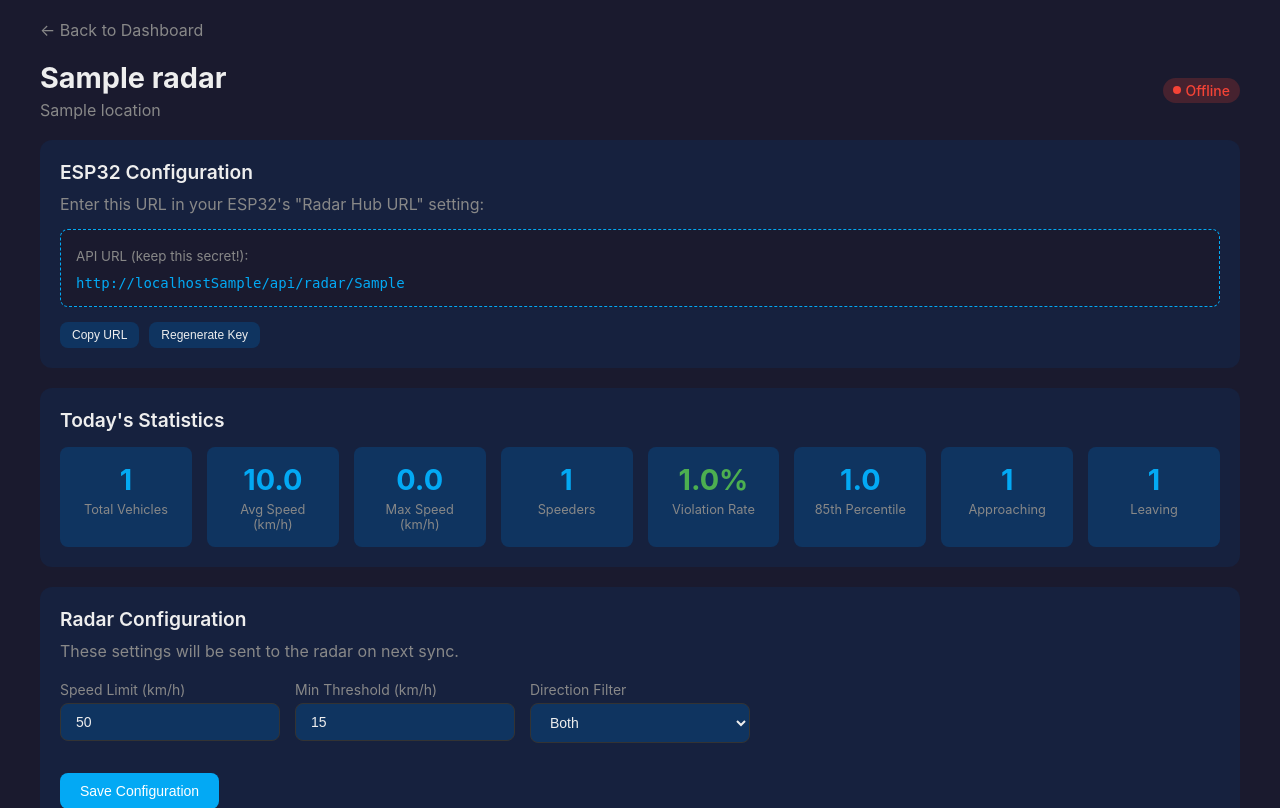
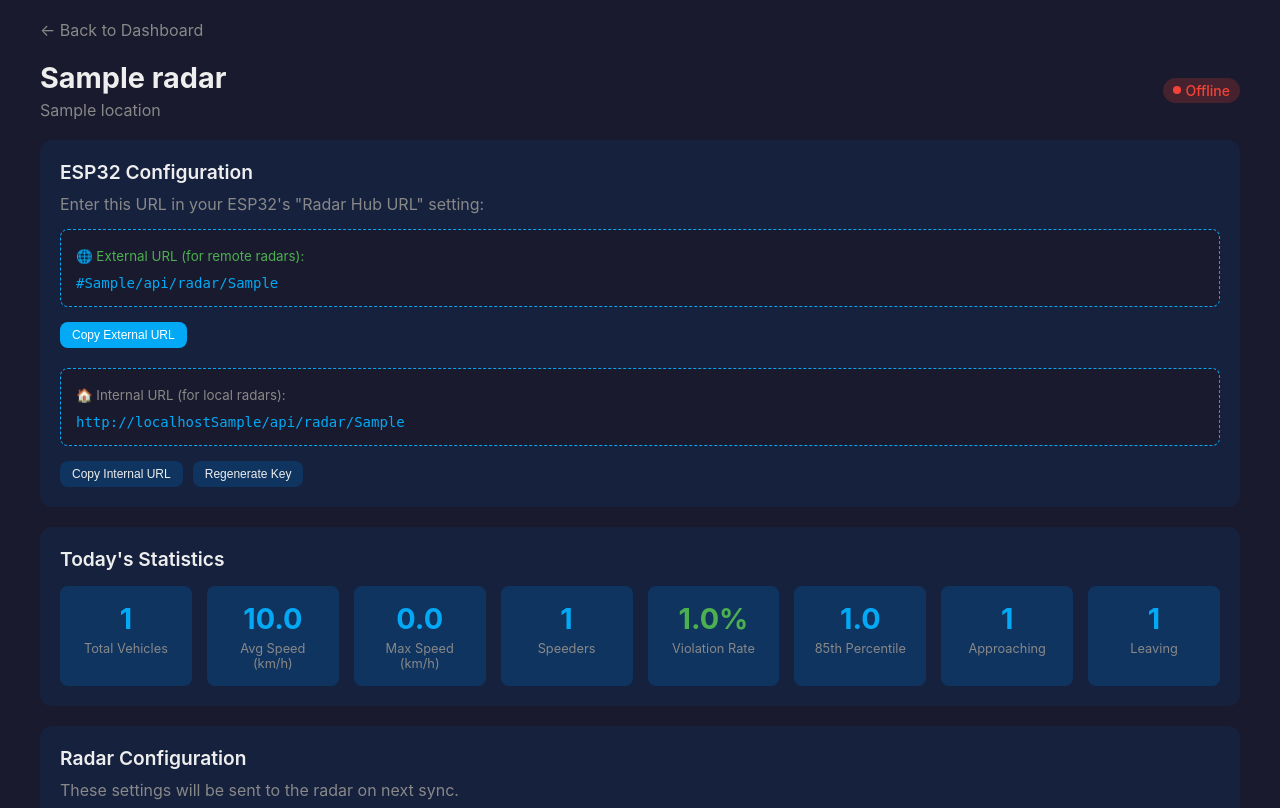
Before and after one commit to btzll1412/speed-radar, a FastAPI app: template speed_radar_hub/templates/radar_detail.html in a window 1280 px wide. Shown: the top 808 px of the page. Run offline with FastAPI, Linux system fonts and the light colour scheme; the template is opened without the code that fills it: most values are stand-ins (such as "Sample title", 1, 10 or a date in 2020).

Commit message:
Add external_url config option for Cloudflare Tunnel support
- Added external_url option in add-on configuration
- UI shows both external and internal URLs when configured
- External URL used for remote radars via Cloudflare Tunnel
- Shows tip to configure external_url when not set

To use: Add-on Configuration → set external_url to your tunnel URL
Example: https://smart.rosenberg21.com

https://claude.ai/code/session_01EDZC8HLB9gXQsTMyq7C9HT

```diff
--- a/speed_radar_hub/app/main.py
+++ b/speed_radar_hub/app/main.py
@@ -20,6 +20,7 @@ from .mqtt import MQTTClient
 
 # Configuration from environment
 INGRESS_PATH = os.environ.get("INGRESS_PATH", "")
+EXTERNAL_URL = os.environ.get("EXTERNAL_URL", "")  # e.g., https://smart.rosenberg21.com
 MQTT_HOST = os.environ.get("MQTT_HOST", "core-mosquitto")
 MQTT_PORT = int(os.environ.get("MQTT_PORT", 1883))
 MQTT_USERNAME = os.environ.get("MQTT_USERNAME", "")
@@ -128,7 +129,8 @@ async def radar_detail(request: Request, radar_id: int):
     return templates.TemplateResponse("radar_detail.html", {
         "request": request,
         "radar": radar,
-        "ingress_path": INGRESS_PATH
+        "ingress_path": INGRESS_PATH,
+        "external_url": EXTERNAL_URL
     })
 
 
--- a/speed_radar_hub/config.yaml
+++ b/speed_radar_hub/config.yaml
@@ -35,6 +35,7 @@ options:
   mqtt_port: 1883
   mqtt_username: ""
   mqtt_password: ""
+  external_url: ""
   data_retention_days: 30
   timezone: "UTC"
 
@@ -43,6 +44,7 @@ schema:
   mqtt_port: port
   mqtt_username: str?
   mqtt_password: password?
+  external_url: url?
   data_retention_days: int(1,365)
   timezone: str
 
--- a/speed_radar_hub/templates/radar_detail.html
+++ b/speed_radar_hub/templates/radar_detail.html
@@ -44,14 +44,41 @@
     <p style="color: var(--text-muted); margin: 10px 0;">
         Enter this URL in your ESP32's "Radar Hub URL" setting:
     </p>
+
+    {% if external_url %}
+    <!-- External URL (for Cloudflare Tunnel / remote access) -->
+    <div class="api-key-box" style="margin-bottom: 15px;">
+        <small style="color: var(--success);">🌐 External URL (for remote radars):</small>
+        <code id="api-url-external">{{ external_url }}{{ ingress_path }}/api/radar/{{ radar.api_key }}</code>
+    </div>
+    <div style="display: flex; gap: 10px; margin-bottom: 20px;">
+        <button onclick="copyApiUrl('external')" class="btn btn-primary btn-sm">
+            Copy External URL
+        </button>
+    </div>
+
+    <!-- Internal URL -->
+    <div class="api-key-box">
+        <small style="color: var(--text-muted);">🏠 Internal URL (for local radars):</small>
+        <code id="api-url-internal">{{ request.url.scheme }}://{{ request.url.netloc }}{{ ingress_path }}/api/radar/{{ radar.api_key }}</code>
+    </div>
+    <div style="display: flex; gap: 10px; margin-top: 10px;">
+        <button onclick="copyApiUrl('internal')" class="btn btn-secondary btn-sm">
+            Copy Internal URL
+        </button>
+    {% else %}
     <div class="api-key-box">
         <small style="color: var(--text-muted);">API URL (keep this secret!):</small>
-        <code id="api-url">{{ request.url.scheme }}://{{ request.url.netloc }}{{ ingress_path }}/api/radar/{{ radar.api_key }}</code>
+        <code id="api-url-internal">{{ request.url.scheme }}://{{ request.url.netloc }}{{ ingress_path }}/api/radar/{{ radar.api_key }}</code>
     </div>
+    <p style="color: var(--warning); font-size: 12px; margin-top: 10px;">
+        💡 Tip: Set "external_url" in add-on config for Cloudflare Tunnel access
+    </p>
     <div style="display: flex; gap: 10px; margin-top: 10px;">
-        <button onclick="copyApiUrl()" class="btn btn-secondary btn-sm">
+        <button onclick="copyApiUrl('internal')" class="btn btn-secondary btn-sm">
             Copy URL
         </button>
+    {% endif %}
         <form method="POST" action="{{ ingress_path }}/radar/{{ radar.id }}/regenerate-key" style="display: inline;">
             <button type="submit" class="btn btn-secondary btn-sm"
                     onclick="return confirm('Regenerate API key? The radar will need to be reconfigured.')">
@@ -185,8 +212,9 @@
 </div>
 
 <script>
-function copyApiUrl() {
-    const url = document.getElementById('api-url').textContent;
+function copyApiUrl(type) {
+    const elementId = type === 'external' ? 'api-url-external' : 'api-url-internal';
+    const url = document.getElementById(elementId).textContent;
     navigator.clipboard.writeText(url).then(() => {
         alert('API URL copied to clipboard!');
     });
```
Also changed, not shown: 1 other file.
